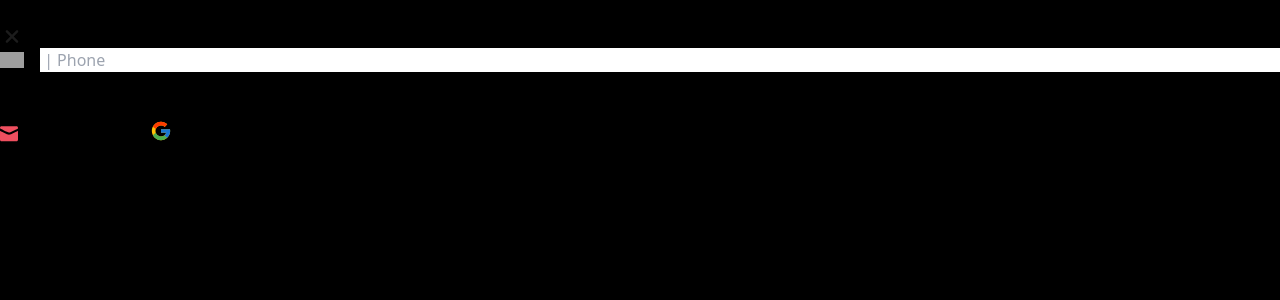
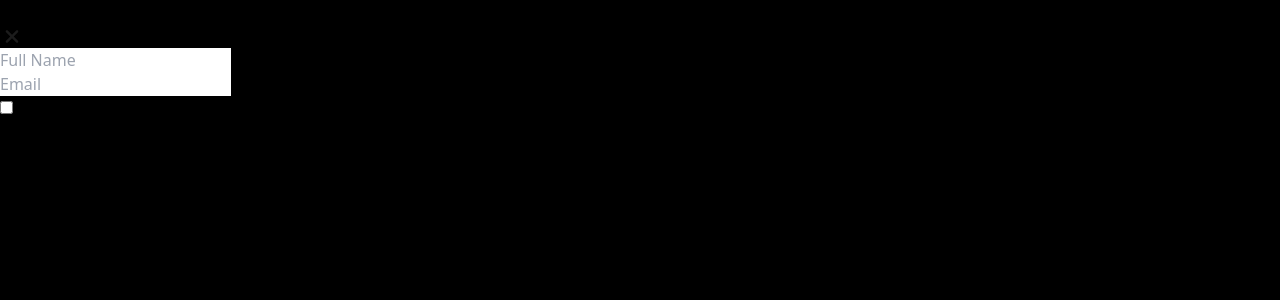
Before and after one commit to mohit-bhandari45/Website-Work, a React (Vite) app in the folder Client/: page / in a window 1280 px wide. Shown: the top 300 px of the page. Built offline with nearby package versions, Linux system fonts and the light colour scheme; grey boxes are pictures that could not be loaded.

Commit message:
added google signup

```diff
--- a/Client/package.json
+++ b/Client/package.json
@@ -10,6 +10,8 @@
     "preview": "vite preview"
   },
   "dependencies": {
+    "@react-oauth/google": "^0.12.1",
+    "jwt-decode": "^4.0.0",
     "react": "^18.2.0",
     "react-dom": "^18.2.0",
     "react-phone-input-2": "^2.15.1",
--- a/Client/src/App.jsx
+++ b/Client/src/App.jsx
@@ -2,16 +2,23 @@ import Navbar from './components/Navbar'
 import Body from './components/Body'
 import Login from './components/Login'
 import Signup from './components/Signup'
+import { DetailsContext } from './context/context'
+import { useState } from 'react'
 
 function App() {
-
+  const [details, setdetails] = useState({
+    name: "",
+    email: ""
+  })
 
   return (
     <>
-    {/* <Navbar/> */}
-    <Login/>
-    {/* <Signup/> */}
-    {/* <Body/> */}
+      <DetailsContext.Provider value={{details,setdetails}}>
+        {/* <Navbar/> */}
+        {/* <Login/> */}
+        <Signup />
+        {/* <Body/> */}
+      </DetailsContext.Provider>
     </>
   )
 }
--- a/Client/src/components/Signup.jsx
+++ b/Client/src/components/Signup.jsx
@@ -1,6 +1,25 @@
-import React from 'react'
+import React, { useEffect, useState,useContext } from 'react'
+import { GoogleLogin } from '@react-oauth/google';
+import { jwtDecode } from "jwt-decode";
+import { useNavigate } from 'react-router-dom';
+import { DetailsContext } from '../context/context';
 
 const Signup = () => {
+    const value = useContext(DetailsContext)
+    const navigate = useNavigate()
+    const [userlogindet, setuserlogindet] = useState({
+        name: "",
+        email: ""
+    })
+
+    useEffect(() => {
+        console.log(value.details)
+        if (value.details.name.length > 0) {
+            navigate("/about")
+        }
+    }, [value])
+
+
     return (
         <>
             <div className="absolute w-[100vw] h-[100vh] top-0 flex justify-center items-center text-black">
@@ -31,15 +50,15 @@ const Signup = () => {
                                 <div className="or text-[20px]">or</div>
                                 <div className="line text-center w-full border-gray-300 border-[1px] mt-1 opacity-30"></div>
                             </div>
-                            <div className="buttons w-full">
-                                <button className='google flex justify-center items-center w-full gap-3 border-[2px] border-gray-300 rounded-md py-2 font-semibold'>
-                                    <div className="svg">
-                                        <svg xmlns="http://www.w3.org/2000/svg" x="0px" y="0px" width="22" height="22" viewBox="0 0 48 48">
-                                            <path fill="#FFC107" d="M43.611,20.083H42V20H24v8h11.303c-1.649,4.657-6.08,8-11.303,8c-6.627,0-12-5.373-12-12c0-6.627,5.373-12,12-12c3.059,0,5.842,1.154,7.961,3.039l5.657-5.657C34.046,6.053,29.268,4,24,4C12.955,4,4,12.955,4,24c0,11.045,8.955,20,20,20c11.045,0,20-8.955,20-20C44,22.659,43.862,21.35,43.611,20.083z"></path><path fill="#FF3D00" d="M6.306,14.691l6.571,4.819C14.655,15.108,18.961,12,24,12c3.059,0,5.842,1.154,7.961,3.039l5.657-5.657C34.046,6.053,29.268,4,24,4C16.318,4,9.656,8.337,6.306,14.691z"></path><path fill="#4CAF50" d="M24,44c5.166,0,9.86-1.977,13.409-5.192l-6.19-5.238C29.211,35.091,26.715,36,24,36c-5.202,0-9.619-3.317-11.283-7.946l-6.522,5.025C9.505,39.556,16.227,44,24,44z"></path><path fill="#1976D2" d="M43.611,20.083H42V20H24v8h11.303c-0.792,2.237-2.231,4.166-4.087,5.571c0.001-0.001,0.002-0.001,0.003-0.002l6.19,5.238C36.971,39.205,44,34,44,24C44,22.659,43.862,21.35,43.611,20.083z"></path>
-                                        </svg>
-                                    </div>
-                                    <div className="text text-gray-700">Sign in with Google</div>
-                                </button>
+                            <div className="text google text-gray-700 w-full flex justify-center items-center">
+                                <GoogleLogin shape="pill" size="large" onSuccess={(credentialResponse) => {
+                                        console.log(credentialResponse);
+                                        let res = jwtDecode(credentialResponse.credential);
+                                        value.setdetails({ ...value.details, ["name"]: res.name, ["email"]: res.email })
+                                    }}
+                                    onError={() => {
+                                        console.log('Login Failed');
+                                    }}/>
                             </div>
                         </div>
                     </div>
--- /dev/null
+++ b/Client/src/context/context.js
@@ -0,0 +1,8 @@
+import { createContext } from "react";
+
+export const DetailsContext = createContext(
+    {
+        name: "",
+        email: ""
+    }
+)
--- a/Client/src/pages/About.jsx
+++ b/Client/src/pages/About.jsx
@@ -1,10 +1,20 @@
 import React from 'react'
+import { useContext,useEffect } from 'react'
+import { DetailsContext } from '../context/context'
 
 const About = () => {
+  const value = useContext(DetailsContext)
+  useEffect(() => {
+    console.log(value)
+  }, [])
+
+
   return (
-    <div>
-      Abouyt
-    </div>
+    <>
+      {/* <div className="name">{value.details.name}</div>
+      <div className="name">{value.details.email}</div> */}
+      <div className='text-white'>mohit</div>
+    </>
   )
 }
 
```
Also changed, not shown: Client/src/main.jsx (+11 -7 lines), 1 other file (tests, documents, lock files or other folders).
